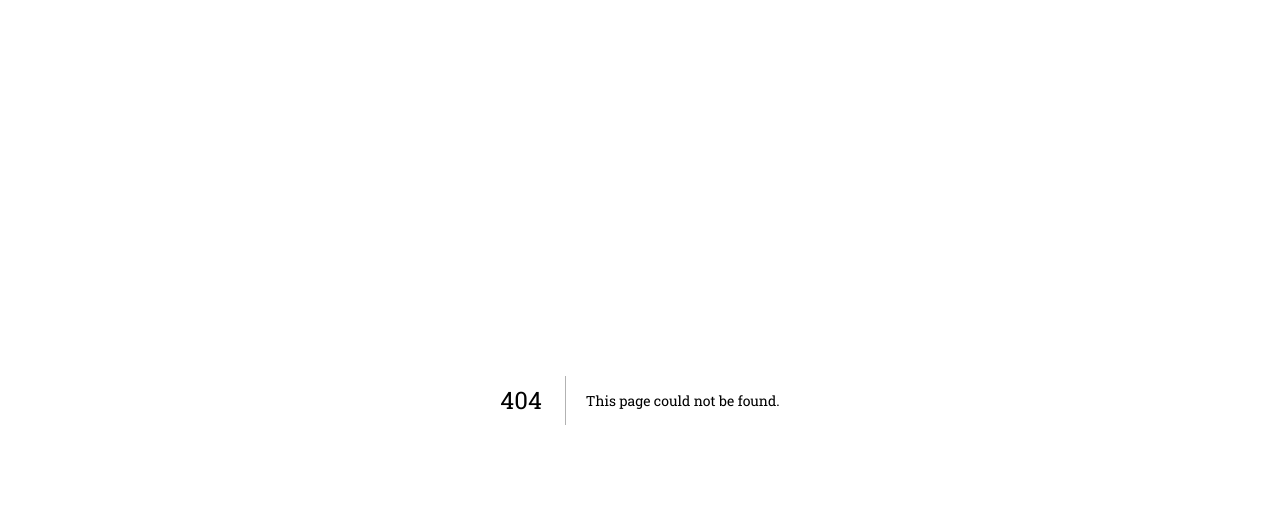
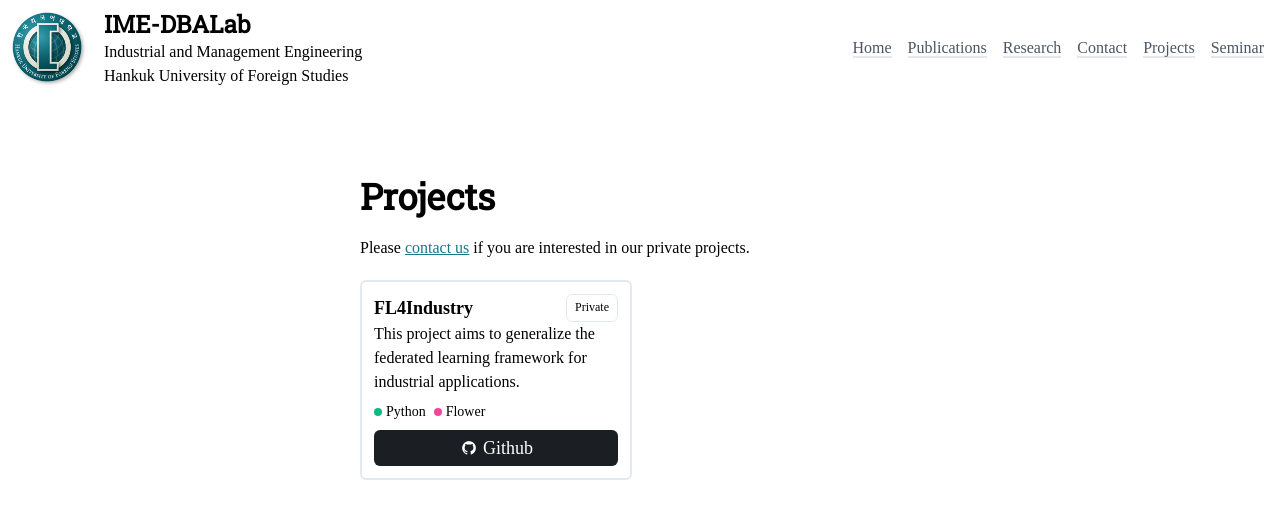
Before and after one commit to IME-DBALab/dba-website, a Next.js app: page /projects in a window 1280 px wide. Before the commit this address had no page. Shown: the top 518 px of the page. Built offline with nearby package versions, Linux system fonts and the light colour scheme; a web font is replaced by a local one.

Commit message:
feat: contact and projects

```diff
--- /dev/null
+++ b/src/assets/data/projects.ts
@@ -0,0 +1,23 @@
+interface Project {
+  name: string
+  url: string
+  tags: string[]
+  description: string
+  isPublic: boolean
+  stack: string[]
+}
+
+const projects = [
+  {
+    name: "FL4Industry",
+    url: "https://github.com/IME-DBALab/FL4Industry",
+    tags: ["Federated Learning", "Supervised Learning", "Fault Detection"],
+    description:
+      "This project aims to generalize the federated learning framework for industrial applications.",
+    isPublic: false,
+    stack: ["Python", "Flower"],
+  },
+]
+
+export { projects }
+export type { Project }
--- a/src/components/templates/Layout.tsx
+++ b/src/components/templates/Layout.tsx
@@ -9,6 +9,7 @@ const menu = [
   { name: "Publications", href: "/publications" },
   { name: "Research", href: "/research" },
   { name: "Contact", href: "/contact" },
+  { name: "Projects", href: "/projects" },
   { name: "Seminar", href: "/seminar" },
 ]
 
--- /dev/null
+++ b/src/pages/contact/index.tsx
@@ -0,0 +1,30 @@
+import { Layout } from "@/components/templates"
+import { ChangeEvent, useState } from "react"
+
+const Contact = () => {
+  return (
+    <div>
+      <Layout>
+        <h1>Contact</h1>
+        <p className="mt-5">
+          For any inquires, please reach out to:{" "}
+          <a
+            className="text-secondary underline"
+            href="mailto:bernardo@hufs.ac.kr"
+          >
+            bernardo@hufs.ac.kr
+          </a>
+          (Professor Bernardo Nugroho Yahya)
+        </p>
+        <br />
+        <p>
+          경기도 용인시 처인구 모현읍 왕산리 884 한국외국어대학교, 공학관
+          (Hankuk University of Foreign Studies, Engineering Building) Business
+          Idea Lab/Data and Business Analytics Lab, Room 317 Republic of Korea
+        </p>
+      </Layout>
+    </div>
+  )
+}
+
+export default Contact
--- /dev/null
+++ b/src/pages/projects/index.tsx
@@ -0,0 +1,76 @@
+import { Layout } from "@/components/templates"
+import { projects } from "@/assets/data/projects"
+import type { Project } from "@/assets/data/projects"
+import Link from "next/link"
+import GithubLogo from "@/assets/github_logo.webp"
+import Image from "next/image"
+
+const Projects = () => {
+  return (
+    <Layout>
+      <h1>Projects</h1>
+      <p className="mt-5">
+        Please{" "}
+        <Link className="text-secondary underline" href="/contact">
+          contact us
+        </Link>{" "}
+        if you are interested in our private projects.
+      </p>
+      <div className="grid grid-cols-1 md:grid-cols-2 gap-4">
+        {projects.map((project) => (
+          <ProjectCard key={project.name} project={project} />
+        ))}
+      </div>
+    </Layout>
+  )
+}
+
+const ProjectCard = ({ project }: { project: Project }) => {
+  return (
+    <div className="border-2 border-slate-200 p-3 mt-5 rounded-md">
+      <div className="text-lg font-bold flex justify-between bg-">
+        {project.name}
+        <span className="font-normal text-xs border border-slate-200 p-1 px-2 rounded-md">
+          {project.isPublic ? "Public" : "Private"}
+        </span>
+      </div>
+      <p>{project.description}</p>
+      <div className="flex flex-wrap gap-2 mt-2 text-sm">
+        {project.stack.map((stack) => (
+          <div key={stack} className="flex items-center">
+            <StackCircle stack={stack} />
+            {stack}
+          </div>
+        ))}
+      </div>
+      <a href={project.url} target="_blank" rel="noreferrer">
+        <div className="flex items-center mt-2 py-1 bg-[#1B1F23] text-white text-lg rounded-md justify-center">
+          <Image src={GithubLogo} alt="Github Logo" className="h-5 w-5 mr-1" />
+          Github
+        </div>
+      </a>
+    </div>
+  )
+}
+
+const StackCircle = ({ stack }: { stack: string }) => {
+  const getStackColor = (stack: string) => {
+    switch (stack) {
+      case "React":
+        return "bg-cyan-500"
+      case "Flower":
+        return "bg-pink-500"
+      case "Django":
+        return "bg-teal-500"
+      case "Python":
+        return "bg-emerald-500"
+      default:
+        return "bg-gray-500"
+    }
+  }
+  return (
+    <div className={`h-2 w-2 rounded-full mr-1 ${getStackColor(stack)}`}></div>
+  )
+}
+
+export default Projects
```
Also changed, not shown: src/assets/github_logo.webp (added).
